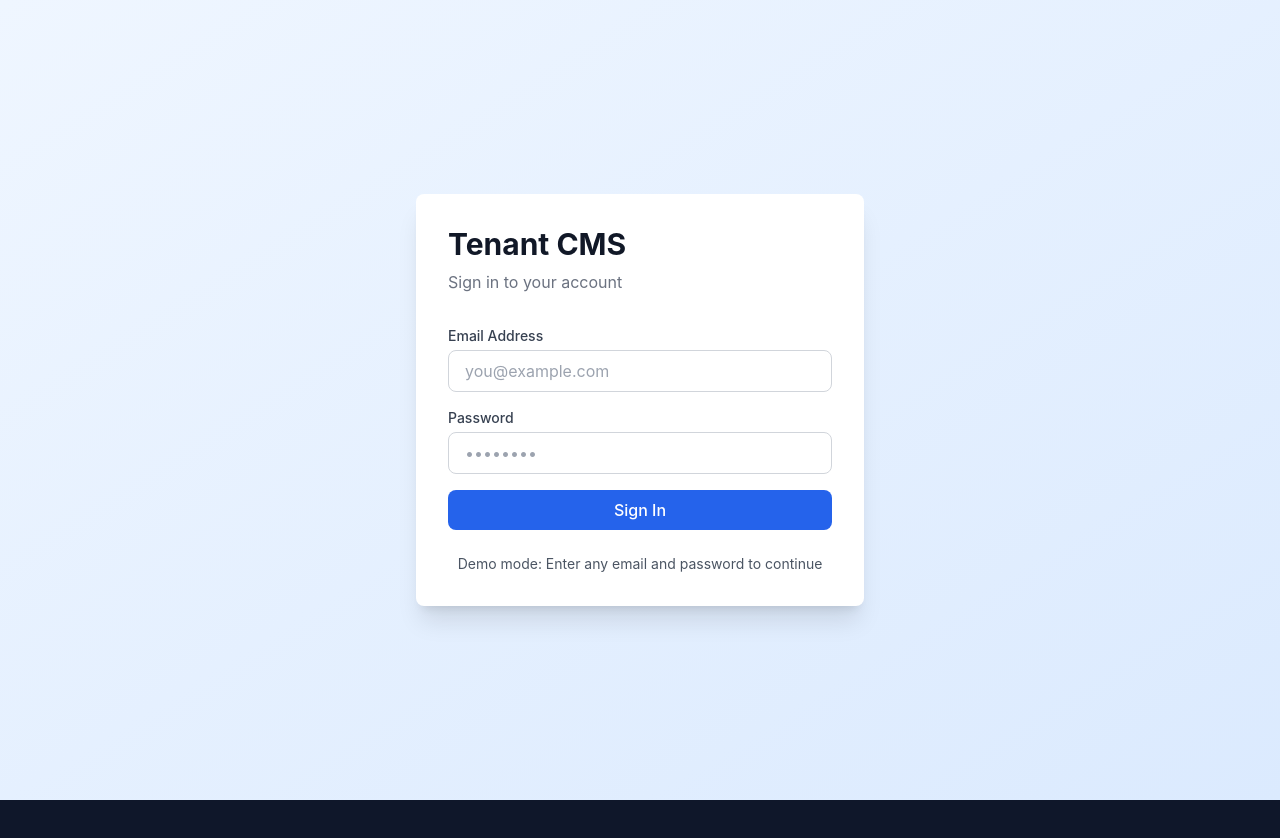
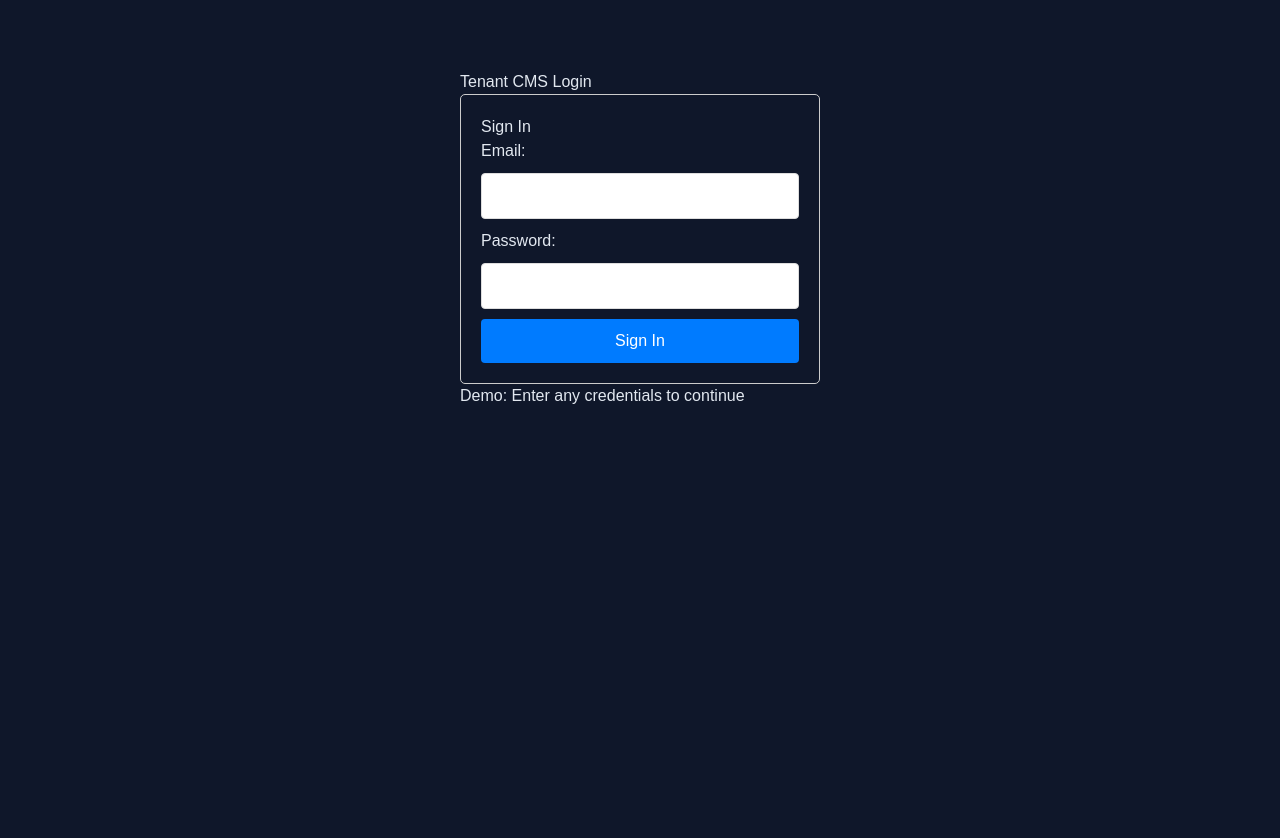
Before and after one commit to shamitech/autodealercloud, a Next.js app in the folder apps/tenant-cms/: page /login in a window 1280 px wide. Shown: the top 838 px of the page. Before the commit the page ends 800 px from the top, so only its background shows below. Built offline with nearby package versions, Linux system fonts and the light colour scheme.

Commit message:
Simplify login page with plain HTML structure

```diff
--- a/apps/tenant-cms/app/login/page.tsx
+++ b/apps/tenant-cms/app/login/page.tsx
@@ -9,52 +9,57 @@ export const metadata: Metadata = {
 
 export default function LoginPage() {
   return (
-    <main className="min-h-screen bg-gradient-to-br from-blue-50 to-blue-100 flex items-center justify-center p-4">
-      <div className="bg-white rounded-lg shadow-xl p-8 w-full max-w-md">
-        <div className="mb-8">
-          <h1 className="text-3xl font-bold text-gray-900">Tenant CMS</h1>
-          <p className="text-gray-500 mt-2">Sign in to your account</p>
-        </div>
-
-        <form action="/api/login" method="POST" className="space-y-4">
-          <div>
-            <label className="block text-sm font-medium text-gray-700 mb-1">
-              Email Address
-            </label>
-            <input
-              type="email"
-              name="email"
-              className="w-full px-4 py-2 border border-gray-300 rounded-lg focus:ring-2 focus:ring-blue-500 focus:border-transparent"
-              placeholder="you@example.com"
-              required
-            />
-          </div>
-
-          <div>
-            <label className="block text-sm font-medium text-gray-700 mb-1">
-              Password
-            </label>
-            <input
-              type="password"
-              name="password"
-              className="w-full px-4 py-2 border border-gray-300 rounded-lg focus:ring-2 focus:ring-blue-500 focus:border-transparent"
-              placeholder="••••••••"
-              required
-            />
-          </div>
-
-          <button
-            type="submit"
-            className="w-full bg-blue-600 text-white py-2 rounded-lg font-medium hover:bg-blue-700 transition"
-          >
-            Sign In
-          </button>
+    <html>
+      <head>
+        <title>Login - Tenant CMS</title>
+        <style>{`
+          body {
+            font-family: Arial, sans-serif;
+            max-width: 400px;
+            margin: 50px auto;
+            padding: 20px;
+          }
+          form {
+            border: 1px solid #ccc;
+            padding: 20px;
+            border-radius: 5px;
+          }
+          input {
+            display: block;
+            width: 100%;
+            padding: 10px;
+            margin: 10px 0;
+            border: 1px solid #ddd;
+            border-radius: 4px;
+            box-sizing: border-box;
+          }
+          button {
+            display: block;
+            width: 100%;
+            padding: 10px;
+            background-color: #007bff;
+            color: white;
+            border: none;
+            border-radius: 4px;
+            cursor: pointer;
+          }
+          button:hover {
+            background-color: #0056b3;
+          }
+        `}</style>
+      </head>
+      <body>
+        <h1>Tenant CMS Login</h1>
+        <form method="POST" action="/api/login">
+          <h2>Sign In</h2>
+          <label>Email:</label>
+          <input type="email" name="email" required />
+          <label>Password:</label>
+          <input type="password" name="password" required />
+          <button type="submit">Sign In</button>
         </form>
-
-        <div className="mt-6 text-center text-sm text-gray-600">
-          <p>Demo mode: Enter any email and password to continue</p>
-        </div>
-      </div>
-    </main>
+        <p>Demo: Enter any credentials to continue</p>
+      </body>
+    </html>
   )
 }
```
